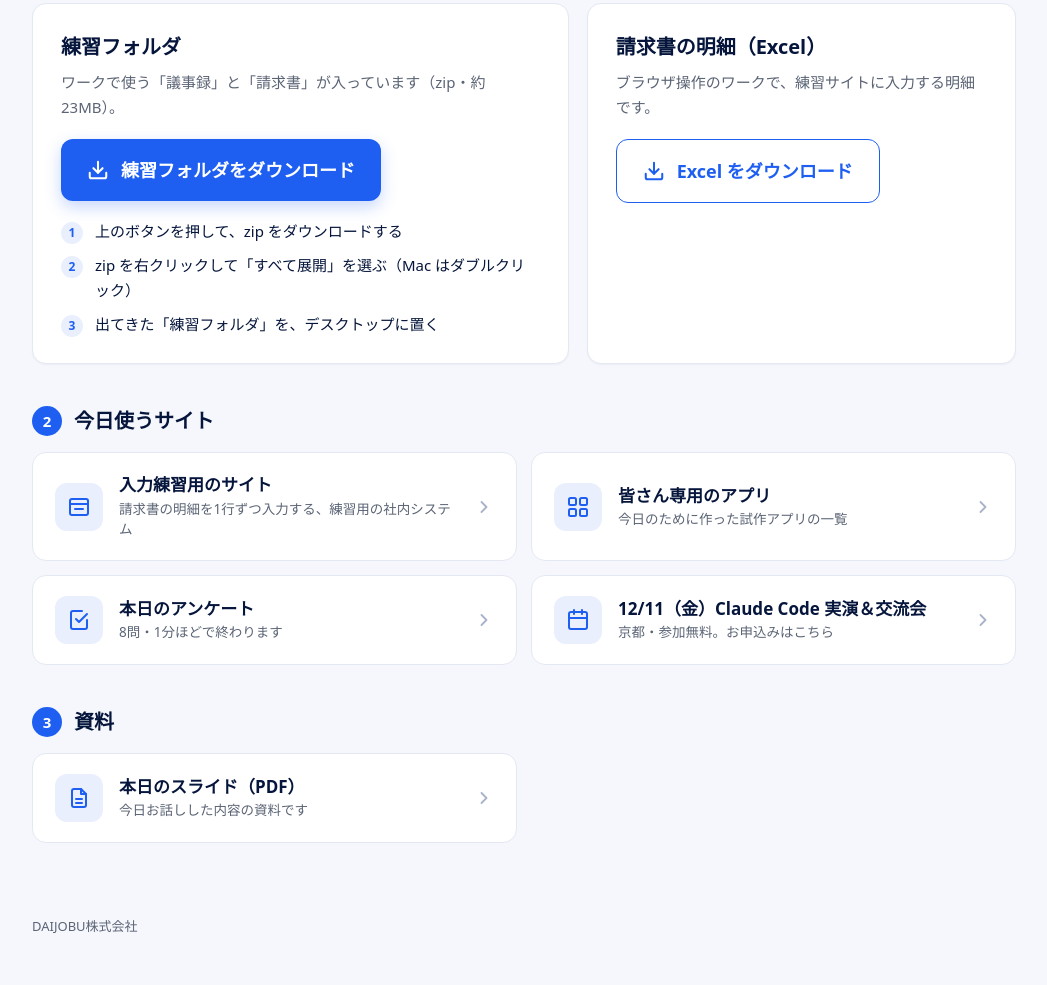
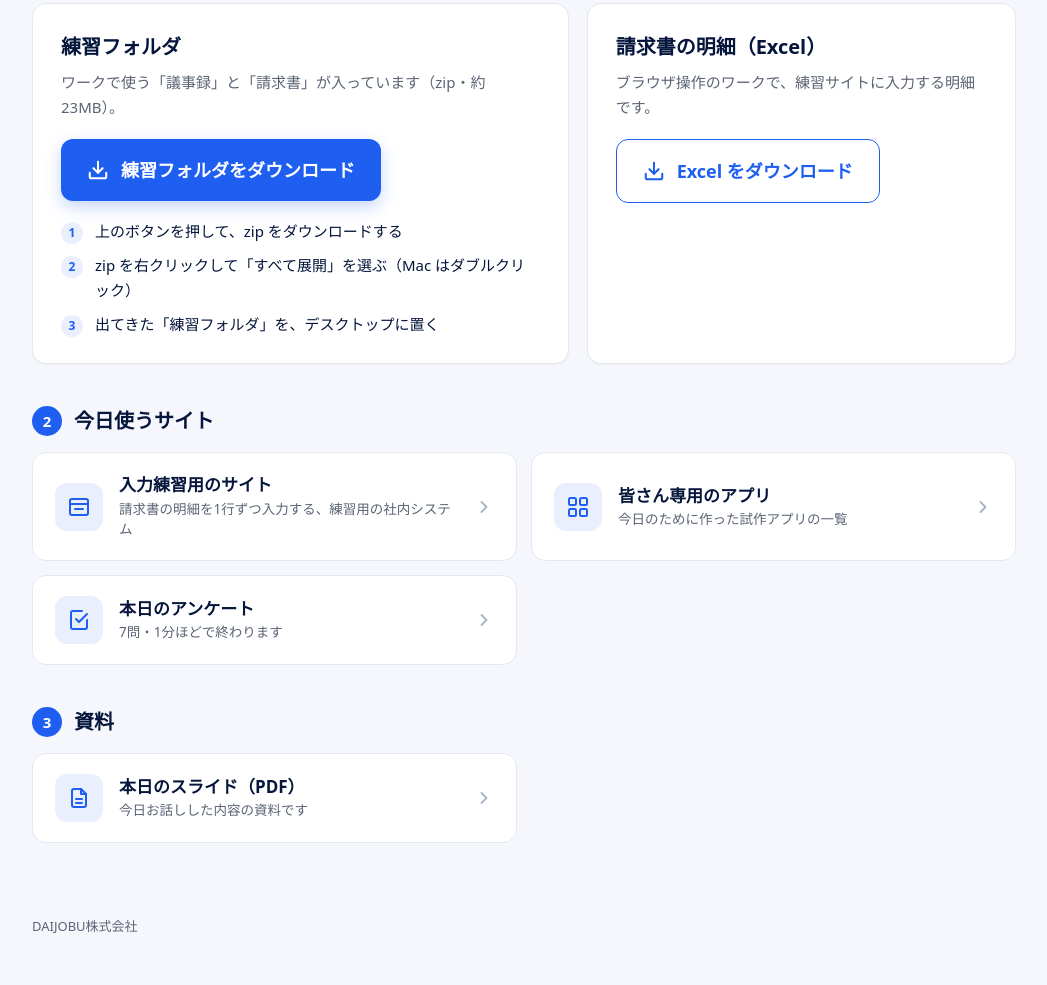
Before and after one commit to yudaiishii585/kyoshin, a plain HTML site: page index.html in a window 1280 px wide. Shown: the part 381-1366 px from the top of the page, without its empty margins (116-1163 px from the left). Drawn offline with Linux system fonts and the light colour scheme.

Commit message:
12/11 の案内を外す・アンケートは7問

```diff
--- a/index.html
+++ b/index.html
@@ -92,12 +92,7 @@ footer{max-width:1040px;margin:0 auto;padding:0 28px 48px;color:var(--sub);font-
     </a>
     <a class="link" href="https://docs.google.com/forms/d/e/1FAIpQLSeKcBMVC-4K4hiFdsKI-1TUNm-iabl_7xFhcfl2REWP5kvZig/viewform" target="_blank" rel="noopener">
       <span class="ico"><svg width="24" height="24" viewBox="0 0 24 24" fill="none" stroke="currentColor" stroke-width="2" stroke-linecap="round" stroke-linejoin="round"><path d="M9 11l3 3 8-8"/><path d="M20 12v7a2 2 0 0 1-2 2H6a2 2 0 0 1-2-2V5a2 2 0 0 1 2-2h9"/></svg></span>
-      <span><b>本日のアンケート</b><small>8問・1分ほどで終わります</small></span>
-      <svg class="go" width="20" height="20" viewBox="0 0 24 24" fill="none" stroke="currentColor" stroke-width="2.2" stroke-linecap="round" stroke-linejoin="round"><path d="m9 6 6 6-6 6"/></svg>
-    </a>
-    <a class="link" href="https://peatix.com/event/5248453" target="_blank" rel="noopener">
-      <span class="ico"><svg width="24" height="24" viewBox="0 0 24 24" fill="none" stroke="currentColor" stroke-width="2" stroke-linecap="round" stroke-linejoin="round"><rect x="3" y="4" width="18" height="17" rx="2"/><path d="M8 2v4"/><path d="M16 2v4"/><path d="M3 10h18"/></svg></span>
-      <span><b>12/11（金）Claude Code 実演＆交流会</b><small>京都・参加無料。お申込みはこちら</small></span>
+      <span><b>本日のアンケート</b><small>7問・1分ほどで終わります</small></span>
       <svg class="go" width="20" height="20" viewBox="0 0 24 24" fill="none" stroke="currentColor" stroke-width="2.2" stroke-linecap="round" stroke-linejoin="round"><path d="m9 6 6 6-6 6"/></svg>
     </a>
   </div>
```
